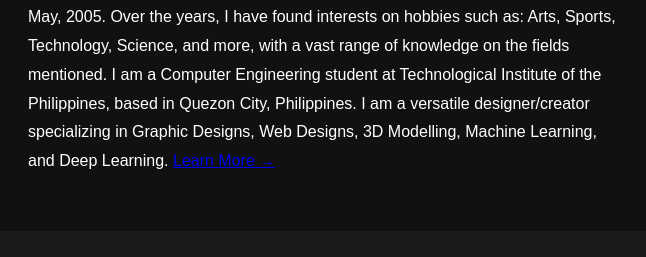
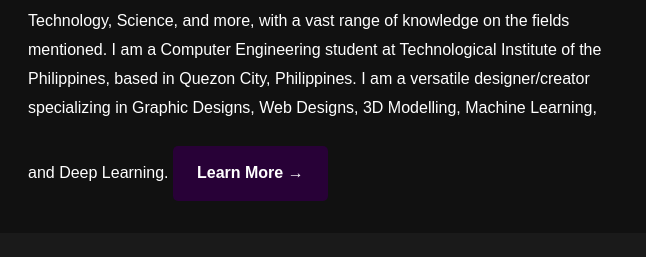
Before and after one commit to livco1917-lab/liv-website, a plain HTML site: page index.html in a window 1280 px wide. Shown: the part 1180-1437 px from the top of the page, 428-1074 px from the left. Drawn offline with Linux system fonts and the light colour scheme.

Commit message:
Update style.css

```diff
--- a/style.css
+++ b/style.css
@@ -158,6 +158,22 @@ section {
   line-height: 1.8;
 }
 
+.learn-more-btn {
+  display: inline-block;
+  margin-top: 1.5rem;
+  padding: 0.8rem 1.5rem;
+  background: #280137;
+  color: #fff;
+  text-decoration: none;
+  border-radius: 5px;
+  font-weight: bold;
+  transition: background 0.3s ease;
+}
+
+.learn-more-btn:hover {
+  background: #322349;
+}
+
 /* Projects */
 #projects {
   background: #111;
@@ -219,7 +235,7 @@ form button {
   border-radius: 5px;
 }
 form button:hover {
-  background: #3385cc;
+  background: #322349;
 }
 
 /* Footer */
```
